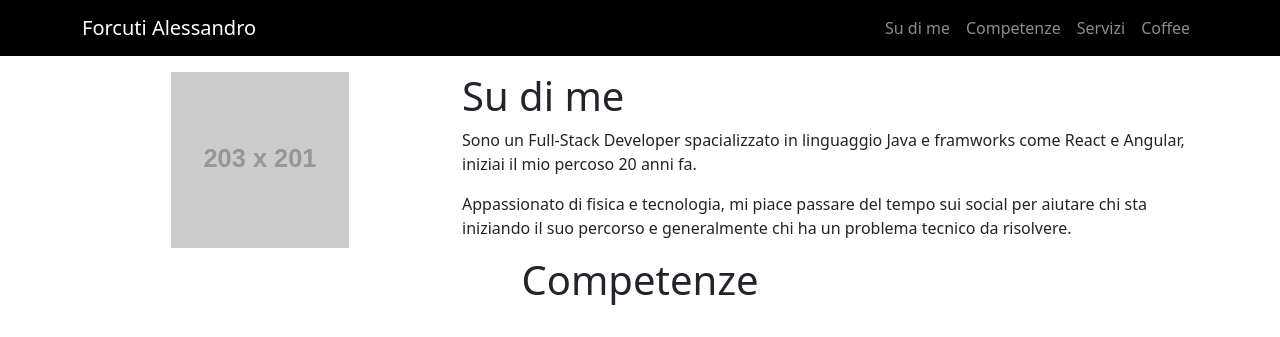
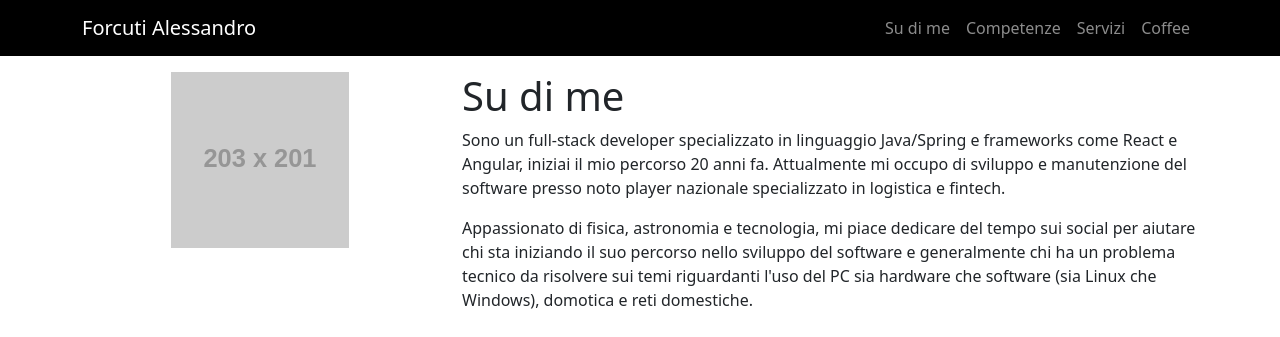
Before and after one commit to neo7BF/portfolio, a plain HTML site: page index.html in a window 1280 px wide. Shown: the top 337 px of the page. Drawn offline with nearby package versions, Linux system fonts and the light colour scheme; placeholder pictures from the web are drawn by us.

Commit message:
Updated about me section

```diff
--- a/index.html
+++ b/index.html
@@ -64,8 +64,8 @@
 
                 <div class="col-lg-8">
                     <h1 class="text-left">Su di me</h1>
-                    <p>Sono un Full-Stack Developer spacializzato in linguaggio Java  e framworks come React e Angular, iniziai il mio percoso 20 anni fa.</p>
-                    <p>Appassionato di fisica e tecnologia, mi piace passare del tempo sui social per aiutare chi sta iniziando il suo percorso e generalmente chi ha un problema tecnico da risolvere.</p>
+                    <p>Sono un full-stack developer specializzato in linguaggio Java&#47;Spring e frameworks come React e Angular, iniziai il mio percorso 20 anni fa. Attualmente mi occupo di sviluppo e manutenzione del software presso noto player nazionale specializzato in logistica e fintech.</p>
+                    <p>Appassionato di fisica, astronomia e tecnologia, mi piace dedicare del tempo sui social per aiutare chi sta iniziando il suo percorso nello sviluppo del software e generalmente chi ha un problema  tecnico da risolvere sui temi riguardanti l'uso del PC sia hardware che software (sia Linux che Windows), domotica e reti domestiche.</p>
                 </div>
             </div>
     </section>
```
